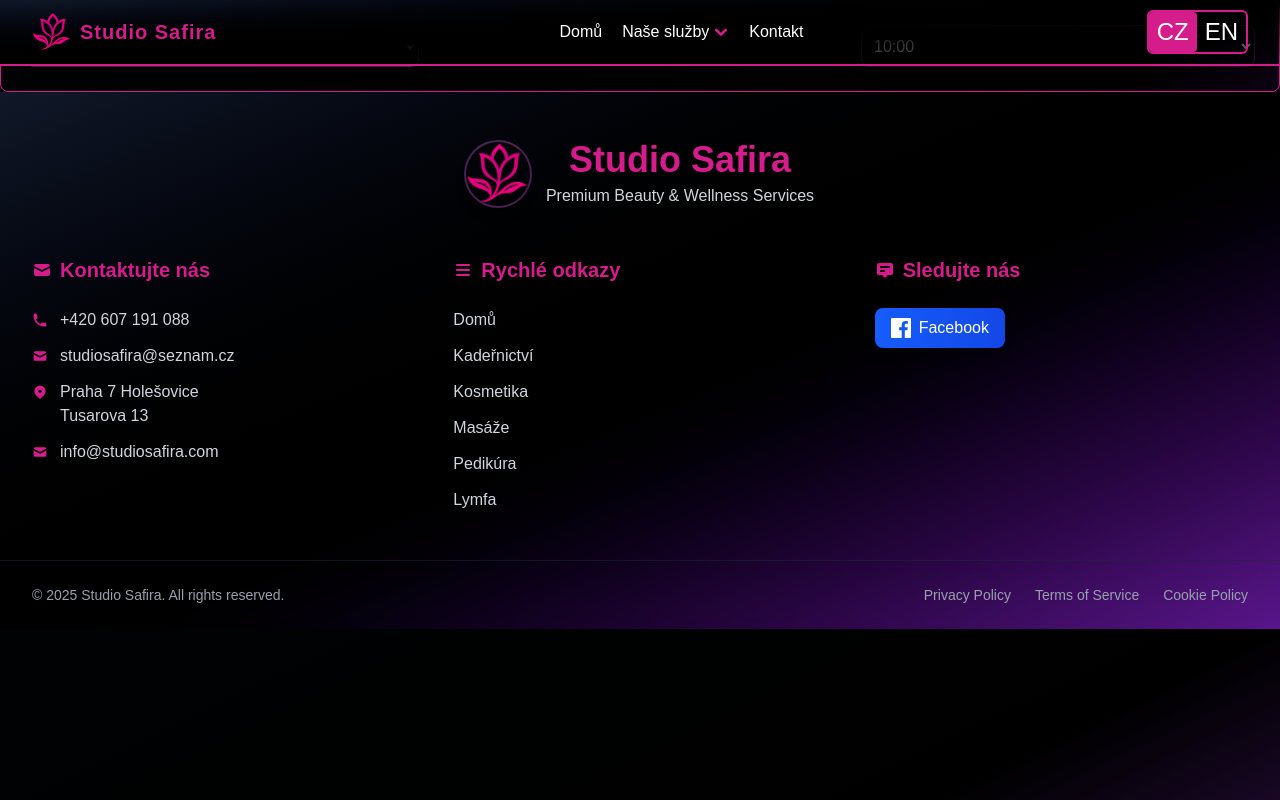
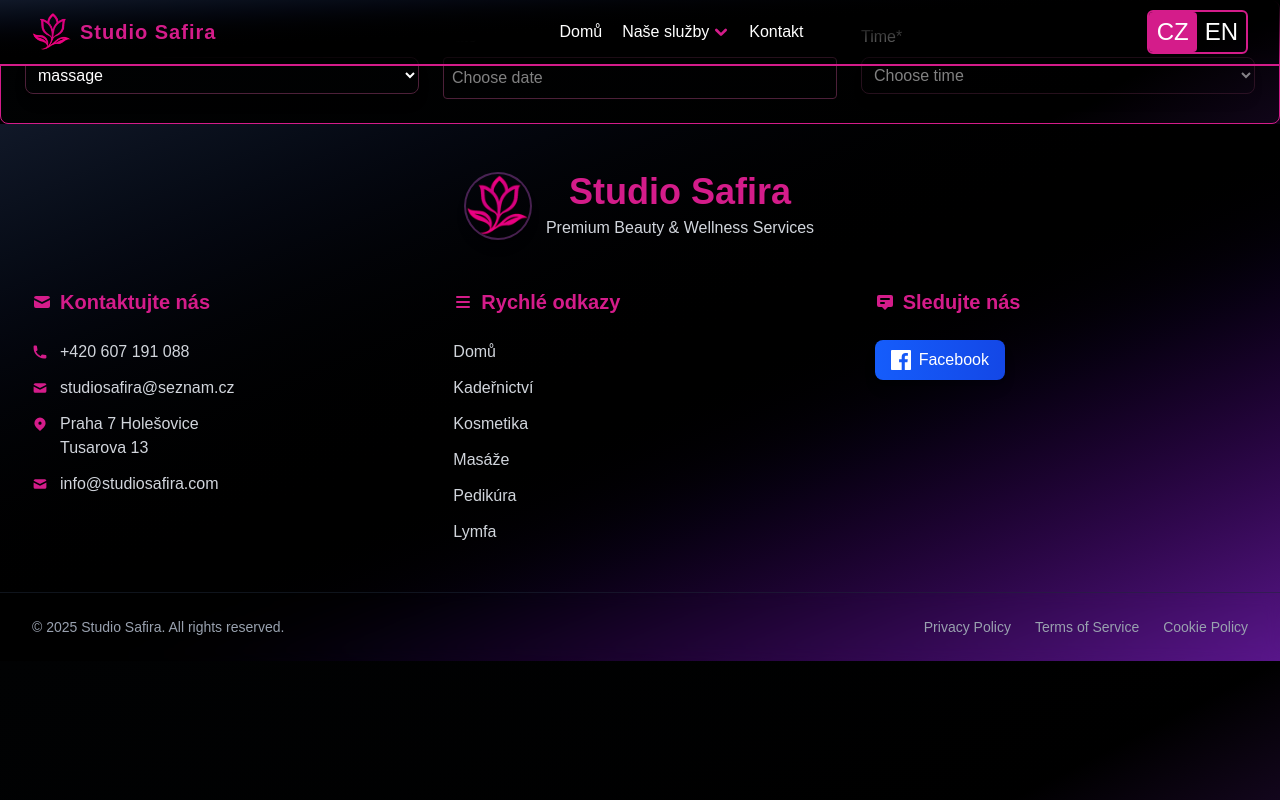
Before and after one commit to dimartart/studio-safira, a React (Vite) app: page /date-time-selector in a window 1280 px wide. Built offline with nearby package versions, Linux system fonts and the light colour scheme.

Commit message:
time slots now correctly adding to the db. website exclude existing time slots for new reservations

```diff
--- a/src/components/AdminPanel.jsx
+++ b/src/components/AdminPanel.jsx
@@ -1,5 +1,6 @@
 import React, { useState, useEffect } from 'react';
-// import { supabase } from "../lib/supabaseClient";
+import { services } from "../lib/services";
+import { supabase } from "../lib/supabaseClient";
 
 
 const AdminPanel = () => {
@@ -24,27 +25,19 @@
         });
     };
 
-    const [loading, setLoading] = useState(true);
     const [error, setError] = useState('');
     const [editingId, setEditingId] = useState(null);
     const [editForm, setEditForm] = useState({
         name: '',
         surname: '',
         date: '',
-        time: '',
+        start_time: '',
+        end_time: '',
         phone:'',
         email:'',
         service: '',
         status: 'waiting',
     });
-
-    const services = [
-        'kadernictvi',
-        'kosmetika',
-        'masaze',
-        'pedikura',
-        'lymfodrenaz'
-    ];
 
     const statusOptions = [
         { value: 'waiting', label: 'Waiting', color: 'bg-yellow-500' },
@@ -64,7 +57,8 @@
         let query = supabase.from("reservations").select(`
             id,
             date,
-            time,
+            start_time,
+            end_time,
             service,
             status,
             clients (name, surname, phone, email, id)
@@ -105,7 +99,8 @@
         const formattedData = data.map(reservation => ({
             id: reservation.id,
             date: reservation.date,
-            time: reservation.time,
+            start_time: reservation.start_time,
+            end_time: reservation.end_time,
             service: reservation.service,
             status: reservation?.status || 'waiting',
             name: reservation.clients?.name || '',
@@ -114,13 +109,6 @@
             email: reservation.clients?.email || '',
             client_id: reservation.clients?.id || ''
         }));
-
-        setFilters({
-            date: '',
-            name: '',
-            surname: '',
-            service: ''
-        });
 
         if (error) {
           console.error("Filter error:", error);
@@ -137,7 +125,8 @@
             email: reservation.email,
             phone: reservation.phone,
             date: reservation.date,
-            time: reservation.time,
+            start_time: reservation.start_time,
+            end_time: reservation.end_time,
             service: reservation.service,
             status: reservation.status
         });
@@ -152,7 +141,8 @@
                 .update({
                     service: editForm.service,
                     date: editForm.date,
-                    time: editForm.time,
+                    start_time: editForm.start_time,
+                    end_time: editForm.end_time,
                     status: editForm.status
                 })
                 .eq('id', editingId);
@@ -204,7 +194,8 @@
             name: '',
             surname: '',
             date: '',
-            time: '',
+            start_time: '',
+            end_time: '',
             service: '',
             status: 'waiting'
         });
@@ -219,11 +210,6 @@
         return statusOption ? statusOption.color : 'bg-gray-500';
     };
 
-    // if (loading) return (
-    //     <div className="min-h-screen bg-black flex items-center justify-center">
-    //         <div className="text-white text-xl">Loading...</div>
-    //     </div>
-    // );
 
     return (
         <div className="pt-20 min-h-screen  text-white">
@@ -261,7 +247,7 @@
                             value={filters.date}
                             name="date"
                             onChange={handleFilters}
-                            className="bg-[#2A2A2A] border border-[#D41C8A] rounded-lg px-2 py-2 text-white focus:outline-none focus:ring-2 focus:ring-[#D41C8A] focus:border-transparent"
+                            className=" border border-[#D41C8A] rounded-lg px-2 py-2 text-white focus:outline-none focus:ring-2 focus:ring-[#D41C8A] focus:border-transparent"
                         />
                         <button
                             type="button"
@@ -276,14 +262,16 @@
                             Filter by Service:
                         </label>
                         <select
-                            value={filters.service}
+                            value={filters.service || ''}
                             name="service"
                             onChange={handleFilters}
-                            className="appearance-none bg-[#2A2A2A] border border-[#D41C8A] rounded-lg px-4 py-2 text-white focus:outline-none focus:ring-2 focus:ring-[#D41C8A] focus:border-transparent"
+                            className="appearance-none border border-[#D41C8A] rounded-lg px-4 py-2 text-white focus:outline-none focus:ring-2 focus:ring-[#D41C8A] focus:border-transparent"
                         >
-                            <option>Select Service</option>
-                            {services.map(service => (
-                                <option key={service} value={service}>{service}</option>
+                            <option className='text-black'>Select Service</option>
+                            {Object.values(services).map(service => (
+                                <option
+                                className='text-black'
+                                 key={service} value={service}>{service}</option>
                             ))}
                         </select>
                     </div>
@@ -297,7 +285,7 @@
                                 value={filters.name}
                                 name="name"
                                 onChange={handleFilters}
-                                className="bg-[#2A2A2A] border border-[#D41C8A] rounded-lg px-2 py-2 text-white focus:outline-none focus:ring-2 focus:ring-[#D41C8A] focus:border-transparent"
+                                className=" border border-[#D41C8A] rounded-lg px-2 py-2 text-white focus:outline-none focus:ring-2 focus:ring-[#D41C8A] focus:border-transparent"
                             />
                         </div>
                         <div>
@@ -309,7 +297,7 @@
                                 value={filters.surname}
                                 name="surname"
                                 onChange={handleFilters}
-                                className="bg-[#2A2A2A] border border-[#D41C8A] rounded-lg px-2 py-2 text-white focus:outline-none focus:ring-2 focus:ring-[#D41C8A] focus:border-transparent"
+                                className=" border border-[#D41C8A] rounded-lg px-2 py-2 text-white focus:outline-none focus:ring-2 focus:ring-[#D41C8A] focus:border-transparent"
                             />
                         </div>
                     </div>
@@ -322,7 +310,7 @@
                 </form>
 
                 {/* Table Header */}
-                <div className="bg-[#2A2A2A] hidden lg:block rounded-lg p-4 mb-4 border border-[#D41C8A]">
+                <div className=" hidden lg:block rounded-lg p-4 mb-4 border border-[#D41C8A]">
                     <div className="text-center grid grid-cols-2 sm:grid-cols-3 lg:grid-cols-6 gap-4 font-semibold text-[#D41C8A]">
                         <div>Clients info</div>
                         <div className="hidden sm:block">Date</div>
@@ -333,13 +321,17 @@
                     </div>
                 </div>
 
+                <div className='flex flex-row gap-4 mb-4'>
+                    <p className='text-white'>The {reservations.length} reservations have been found for your search.</p>
+                </div>
+
                 {/* Table Records */}
                 <div className="space-y-4">
                     {reservations.length === 0 ? (
                         <div className="text-center text-white">No reservations found</div>
                     ) : (
                     reservations.map((reservation) => (
-                    <div key={reservation.id} className="bg-[#2A2A2A] rounded-lg p-4 border border-[#4D2039]">
+                    <div key={reservation.id} className=" rounded-lg p-4 border border-[#4D2039]">
                         {editingId === reservation.id ? (
                             // Edit Mode
                             <div className="space-y-4">
@@ -393,8 +385,17 @@
                                         <label className="block text-sm font-medium text-[#e8e8e8] mb-1">Time</label>
                                         <input
                                             type="time"
-                                            value={editForm.time}
-                                            onChange={(e) => setEditForm({...editForm, time: e.target.value})}
+                                            value={editForm.start_time}
+                                            onChange={(e) => setEditForm({...editForm, start_time: e.target.value})}
+                                            className="w-full bg-black border border-[#D41C8A] rounded px-3 py-2 text-white focus:outline-none focus:ring-2 focus:ring-[#D41C8A]"
+                                        />
+                                    </div>
+                                    <div>
+                                        <label className="block text-sm font-medium text-[#e8e8e8] mb-1">End Time</label>
+                                        <input
+                                            type="time"
+                                            value={editForm.end_time}
+                                            onChange={(e) => setEditForm({...editForm, end_time: e.target.value})}
                                             className="w-full bg-black border border-[#D41C8A] rounded px-3 py-2 text-white focus:outline-none focus:ring-2 focus:ring-[#D41C8A]"
                                         />
                                     </div>
@@ -406,7 +407,7 @@
                                             className="w-full bg-black border border-[#D41C8A] rounded px-3 py-2 text-white focus:outline-none focus:ring-2 focus:ring-[#D41C8A]"
                                         >
                                             <option value="">Select Service</option>
-                                            {services.map(service => (
+                                            {Object.values(services).map(service => (
                                                 <option key={service} value={service}>{service}</option>
                                             ))}
                                         </select>
@@ -464,7 +465,7 @@
                                     <div className="text-[#e8e8e8]">{reservation.email}</div>
                                 </div>
                                 <div className="text-[#a1a1a1]">{reservation.date}</div>
-                                <div className="text-[#a1a1a1]">{reservation.time}</div>
+                                <div className="text-[#a1a1a1]">{reservation.start_time} - {reservation.end_time}</div>
                                 <div className="text-[#a1a1a1]">{reservation.service}</div>
                                 <div className="">
                                     <span className={`px-2 py-1 rounded text-sm font-bold text-black ${getStatusColor(reservation.status)}`}>
@@ -488,17 +489,17 @@
 
                 {/* Summary */}
                 <div className="mt-8 grid grid-cols-1 sm:grid-cols-3 gap-4">
-                    <div className="bg-[#2A2A2A] rounded-lg p-4 border border-[#4D2039]">
+                    <div className=" rounded-lg p-4 border border-[#4D2039]">
                         <div className="text-[#D41C8A] font-semibold">Total Reservations</div>
                         <div className="text-2xl font-bold text-white">{reservations.length}</div>
                     </div>
-                    <div className="bg-[#2A2A2A] rounded-lg p-4 border border-[#4D2039]">
+                    <div className=" rounded-lg p-4 border border-[#4D2039]">
                         <div className="text-green-400 font-semibold">Finished</div>
                         <div className="text-2xl font-bold text-white">
                             {reservations.filter(r => r.status === 'finished').length}
                         </div>
                     </div>
-                    <div className="bg-[#2A2A2A] rounded-lg p-4 border border-[#4D2039]">
+                    <div className=" rounded-lg p-4 border border-[#4D2039]">
                         <div className="text-yellow-400 font-semibold">Waiting</div>
                         <div className="text-2xl font-bold text-white">
                             {reservations.filter(r => r.status === 'waiting').length}
--- a/src/components/DatePicker.jsx
+++ b/src/components/DatePicker.jsx
@@ -1,4 +1,4 @@
-import { useState } from "react";
+import { useState, useEffect, useRef } from "react";
 import { DayPicker } from "react-day-picker";
 import 'react-day-picker/dist/style.css';
 import { format } from "date-fns";
@@ -41,17 +41,36 @@
 
 export default function DatePicker({ value, onChange }) {
   const [open, setOpen] = useState(false);
+  const datePickerRef = useRef(null);
+
+  // Close picker when clicking outside
+  useEffect(() => {
+    const handleClickOutside = (event) => {
+      if (datePickerRef.current && !datePickerRef.current.contains(event.target)) {
+        setOpen(false);
+      }
+    };
+
+    if (open) {
+      document.addEventListener('mousedown', handleClickOutside);
+    }
+
+    return () => {
+      document.removeEventListener('mousedown', handleClickOutside);
+    };
+  }, [open]);
 
   return (
-    <div className="relative inline-block">
+    <div className="w-full" ref={datePickerRef}>
       <input
         readOnly
-        className="cursor-pointer p-2 rounded border text-black"
+        placeholder="Choose date"
+        className="cursor-pointer p-2 rounded border border-[#4D2039] text-white w-full"
         value={value ? format(value, 'dd.MM.yyyy') : ''}
         onClick={() => setOpen(!open)}
       />
       {open && (
-        <div className="absolute z-10 mt-2 bg-black rounded shadow-xl">
+        <div className="absolute z-10 mt-2 bg-black rounded shadow-xl text-white">
           <DayPicker
             mode="single"
             selected={value}
--- a/src/components/DateTimeSelector.jsx
+++ b/src/components/DateTimeSelector.jsx
@@ -15,16 +15,19 @@
   });
 
   const [duration, setDuration] = useState(60);
+
   const [reservations, setReservations] = useState([]);
 
   useEffect(() => {
     if (selected.service && selected.date) {
       fetchReservations();
     }
+
   }, [selected.service, selected.date]);
 
   const handleChange = (field, val) => {
     const updated = { ...selected, [field]: val };
+
 
     if (field === "time_start" && updated.service) {
       const d = servicesDuration[updated.service] || 60;
@@ -87,35 +90,54 @@
     });
   }
 
-  const allSlots = generateSlots("10:00", "18:00");
+  const isFriday = (date) => date.getDay() === 5;
+
+  const getSlotRangeForDay = (date) => {
+    return isFriday(date)
+      ? ["09:00", "16:00"]
+      : ["09:00", "18:00"];
+  };
+
+  const [slotStart, slotEnd] = getSlotRangeForDay(new Date(selected.date));
+
+  const allSlots = generateSlots(slotStart, slotEnd, duration);
 
   const availableSlots = allSlots.filter(time =>
     isSlotAvailable(time, duration, reservations)
   );
 
   return (
-    <div className="grid grid-cols-3 gap-6 text-white p-6 rounded-lg border border-[#D41C8A] shadow-lg">
-        {/* Service Selector */}
+    <div className="grid grid-cols-1 md:grid-cols-3 gap-6 text-white p-6 rounded-lg border border-[#D41C8A] shadow-lg">
+
+      <div className="flex flex-col gap-2">
+        <label>Service*</label>
         <select
           className="cursor-pointer p-2 rounded-lg border border-[#4D2039] shadow-lg"
           value={selected.service}
           onChange={(e) => handleChange("service", e.target.value)}
         >
+          <option value="" className="text-white bg-black">Choose service</option>
           {Object.values(services).map((service) => (
             <option key={service}
             value={service}
-          defaultValue={service}
-          className="text-black"
+            className="text-white bg-black"
             >
               {service}
             </option>
           ))}
         </select>
+      </div>
 
-      <DatePicker value={selected.date} onChange={handleChange} />
+      <div className="flex flex-col gap-2">
+        <label>Date*</label>
+      <DatePicker
+        value={selected.date ? new Date(selected.date) : null}
+        onChange={(val) => handleChange("date", val)}
+      />
+      </div>
 
-
-      {/* Slot Selector */}
+      <div className="flex flex-col gap-2">
+        <label>Time*</label>
         <select
           className={`cursor-pointer p-2 rounded-lg border border-[#4D2039] shadow-lg
           ${!selected.date || !selected.service ? 'opacity-50 cursor-not-allowed' : ''}`}
@@ -125,10 +147,12 @@
             handleChange("time_start", e.target.value);
           }}
         >
+          <option value="" className="text-white bg-black">Choose time</option>
           {availableSlots.map((slot) => (
-            <option key={slot} value={slot} className="text-black">{slot}</option>
+            <option key={slot} value={slot} className="text-white bg-black">{slot}</option>
           ))}
         </select>
+      </div>
     </div>
   );
 }
--- a/src/lib/services.js
+++ b/src/lib/services.js
@@ -9,14 +9,7 @@
 export const servicesDuration = {
     massage: 60,
     nails: 30,
-    lymphatic: 60,
-    haircut: 60,
+    lymphatic: 45,
+    haircut: 20,
     cosmetics: 60,
 };
-
-export const start_end_time = {
-    time: {
-        start: "09:00",
-        end: "18:00"
-    },
-}
```
Also changed, not shown: src/components/Reservation.jsx (+18 -0 lines). Lines whose indentation alone changed are shown as unchanged.
